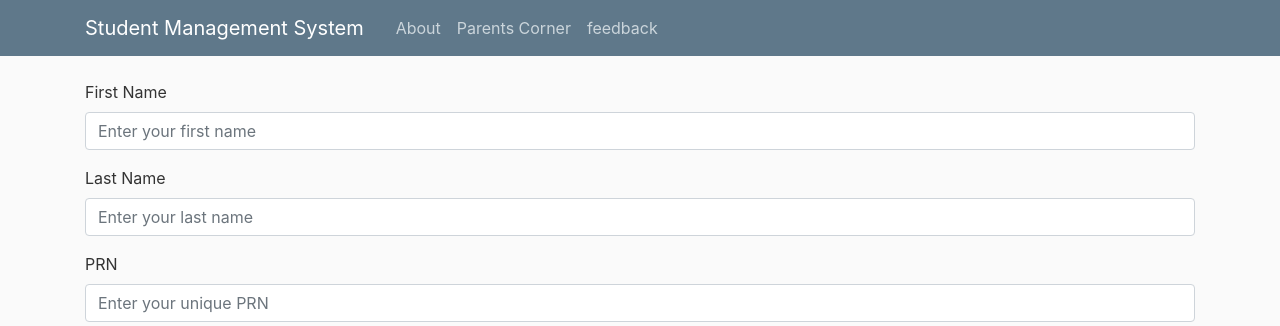
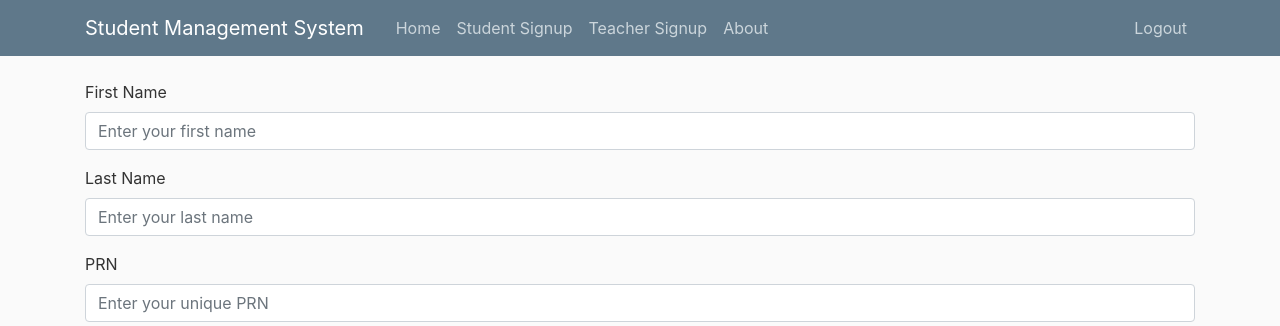
Before and after one commit to swapnilborse42/Student-management-System-Django-project-, a Django app: template mysites/Home/templates/Home/student_signup.html in a window 1280 px wide. Shown: the top 326 px of the page. Run offline with Django 3.2, Linux system fonts and the light colour scheme; the template is opened without the code that fills it, so the values that code supplies are empty; parts of the project's set-up code (start-up, migrations or seed data) failed here and were passed over; some libraries are stand-ins or nearby versions.

Commit message:
Student management System

```diff
--- a/mysites/Home/templates/Home/student_signup.html
+++ b/mysites/Home/templates/Home/student_signup.html
@@ -1,4 +1,4 @@
-{% extends "Home/base_home.html" %}
+{% extends "Home/base_home_admin.html" %}
 
             {% block content%}
             <form  method="POST" action="{% url 'student-register' %}">
--- a/mysites/Home/templates/Home/teacher_signup.html
+++ b/mysites/Home/templates/Home/teacher_signup.html
@@ -1,4 +1,4 @@
-{% extends "Home/base_home.html" %}
+{% extends "Home/base_home_admin.html" %}
 
             {% block content%}
             <form  method="POST" action="{% url 'teacher-register'%}">
```
Also changed, not shown: images/1.png (added), images/10.png (added), images/11.png (added), images/12.png (added), images/13.png (added), images/14.png (added), images/15.png (added), images/16.png (added), images/17.png (added), images/2.png (added), images/3.png (added), images/4.png (added), images/5.png (added), images/6.png (added), 3 more files, 1 other file.
